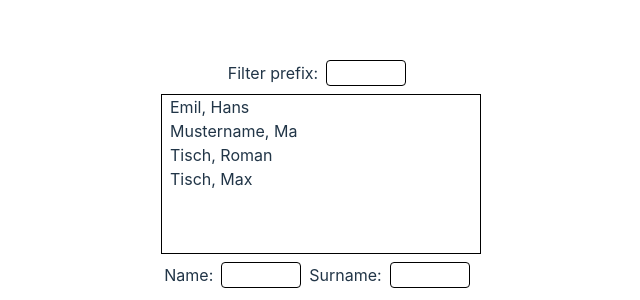
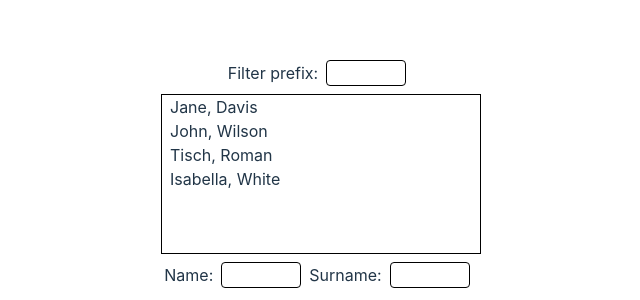
Before and after one commit to LuYujin9/7Guis, a React (Vite) app: page /crudPage in a window 1280 px wide. Shown: the part 189-489 px from the top of the page, without its empty margins (319-959 px from the left). Built offline with nearby package versions, Linux system fonts and the light colour scheme.

Commit message:
updated the handleFilterChange function and changed some names

```diff
--- a/package.json
+++ b/package.json
@@ -12,11 +12,13 @@
   "dependencies": {
     "react": "^18.2.0",
     "react-dom": "^18.2.0",
-    "react-router-dom": "^6.21.3"
+    "react-router-dom": "^6.21.3",
+    "uuid": "^9.0.1"
   },
   "devDependencies": {
     "@types/react": "^18.2.43",
     "@types/react-dom": "^18.2.17",
+    "@types/uuid": "^9.0.8",
     "@typescript-eslint/eslint-plugin": "^6.14.0",
     "@typescript-eslint/parser": "^6.14.0",
     "@vitejs/plugin-react": "^4.2.1",
--- a/src/components/Crud/NameBox/index.tsx
+++ b/src/components/Crud/NameBox/index.tsx
@@ -1,5 +1,5 @@
 type props = {
-  fullName: { name: string; surname: string; id: string };
+  fullName: { frontName: string; surname: string; id: string };
   currentId: string | undefined;
 };
 
@@ -12,7 +12,7 @@ export default function NameBox({ fullName, currentId }: props) {
           : "text-left pl-2"
       }
     >
-      {fullName.name}, {fullName.surname}
+      {fullName.frontName}, {fullName.surname}
     </p>
   );
 }
--- a/src/components/Crud/index.tsx
+++ b/src/components/Crud/index.tsx
@@ -1,27 +1,28 @@
 import { useState } from "react";
 import NameBox from "./NameBox";
+import { v4 as uuidv4 } from "uuid";
 
-type nameList = {
-  name: string;
+type fullName = {
+  frontName: string;
   surname: string;
   id: string;
-}[];
+};
 
-const initialNameList: nameList = [
-  { name: "Emil", surname: "Hans", id: "0" },
-  { name: "Mustername", surname: "Ma", id: "1" },
-  { name: "Tisch", surname: "Roman", id: "2" },
-  { name: "Tisch", surname: "Max", id: "3" },
+const initialNameList: fullName[] = [
+  { frontName: "Jane", surname: "Davis", id: "0" },
+  { frontName: "John", surname: "Wilson", id: "1" },
+  { frontName: "Tisch", surname: "Roman", id: "2" },
+  { frontName: "Isabella", surname: "White", id: "3" },
 ]; //让id强行等于index,但是不好.
 export default function Crud() {
-  const [nameList, setNameList] = useState<nameList>(initialNameList);
+  const [nameList, setNameList] = useState<fullName[]>(initialNameList);
   const [filterValue, setfilterValue] = useState<string>("");
-  const [name, setName] = useState<string>("");
+  const [frontName, setFrontName] = useState<string>("");
   const [surname, setSurname] = useState<string>("");
   const [currentId, setCurrentId] = useState<string | undefined>();
   const [error, setError] = useState<string>("");
 
-  const inputStyle = "border border-black m-2 rounded";
+  const inputStyle = "w-20 border border-black m-2 rounded";
   const buttonStyle =
     "bg-blue-300 hover:bg-emphasis hover:text-white text-gray-700 font-bold py-2 px-4 rounded";
 
@@ -33,21 +34,25 @@ export default function Crud() {
     }
     const formatFilterValue = formatAsName(event.target.value);
     setfilterValue(formatFilterValue);
-    const id = searchMatchedId(formatFilterValue, nameList);
-    setCurrentId(id);
+    const fullName = searchMatchedName(formatFilterValue, nameList);
+    setCurrentId(fullName ? fullName.id : "");
+    setFrontName(fullName ? fullName.frontName : "");
+    setSurname(fullName ? fullName.surname : "");
   }
 
   function handleCreat() {
-    if (isNameInvalid(name) || isNameInvalid(surname)) {
+    if (isNameInvalid(frontName) || isNameInvalid(surname)) {
       setError("Please give the richt form of name");
       return;
     }
     const newName = {
-      name: formatAsName(name),
+      frontName: formatAsName(frontName),
       surname: formatAsName(surname),
-      id: generateUniqueId(nameList),
+      id: uuidv4(),
     };
     setNameList([...nameList, newName]);
+    setFrontName("");
+    setSurname("");
   }
 
   function handleUpdate(currentId: string | undefined) {
@@ -55,13 +60,13 @@ export default function Crud() {
       setError("No name selected");
       return;
     }
-    if (isNameInvalid(name) || isNameInvalid(surname)) {
+    if (isNameInvalid(frontName) || isNameInvalid(surname)) {
       setError("Please give the richt form of name");
       return;
     }
-    if (currentId && name && surname) {
+    if (currentId && frontName && surname) {
       const updatedName = {
-        name: formatAsName(name),
+        frontName: formatAsName(frontName),
         surname: formatAsName(surname),
         id: currentId,
       };
@@ -72,6 +77,7 @@ export default function Crud() {
         return name;
       });
       setNameList(updatedNameList);
+      setfilterValue("");
       setError("");
     }
   }
@@ -86,7 +92,7 @@ export default function Crud() {
   }
 
   function handleChangeNameInput(event: React.ChangeEvent<HTMLInputElement>) {
-    setName(event.target.value);
+    setFrontName(event.target.value);
   }
 
   function handleChangeSurnameInput(
@@ -106,7 +112,7 @@ export default function Crud() {
           onChange={handleFilterChange}
         />
       </label>
-      <div className="w-80 h-40 border border-black">
+      <div className="w-80 h-40 border border-black overflow-y-scroll">
         {nameList.map((fullName) => {
           return (
             <NameBox
@@ -123,7 +129,7 @@ export default function Crud() {
           <input
             className={inputStyle}
             type="text"
-            value={name}
+            value={frontName}
             onChange={handleChangeNameInput}
           />
         </label>
@@ -164,16 +170,10 @@ function isNameInvalid(input: string) {
   return !regex.test(input);
 }
 
-//useId 的解决方法?
-function generateUniqueId(inputArray: nameList) {
-  const id = inputArray.length.toString();
-  return id;
+function searchMatchedName(
+  input: string,
+  list: fullName[]
+): fullName | undefined {
+  const name = list.find((name) => name.surname.startsWith(input));
+  return name ? name : undefined;
 }
-
-function searchMatchedId(input: string, list: nameList): string | undefined {
-  const name = list.find((name) => name.surname.startsWith(input));
-  if (name) {
-    return name.id;
-  }
-  return undefined;
-}
```
Also changed, not shown: 1 other file (tests, documents, lock files or other folders).
